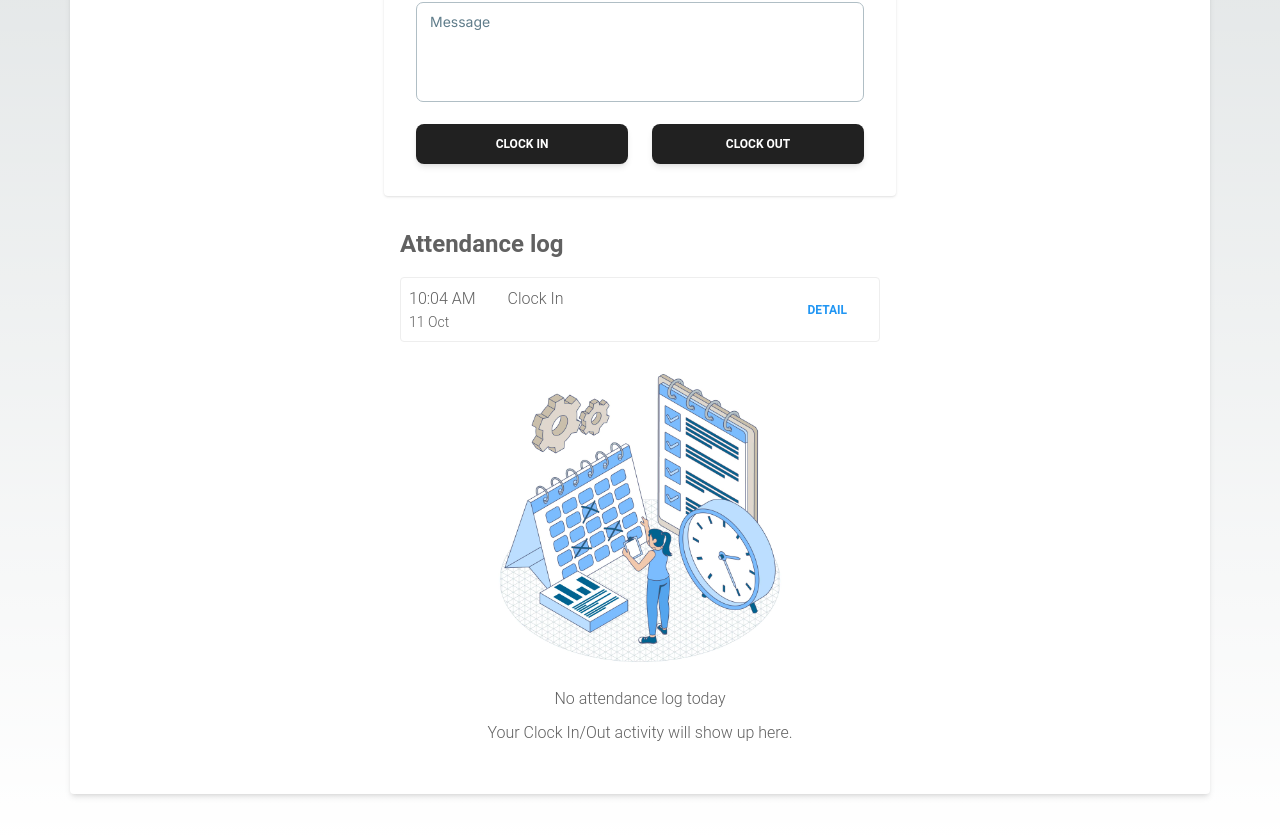
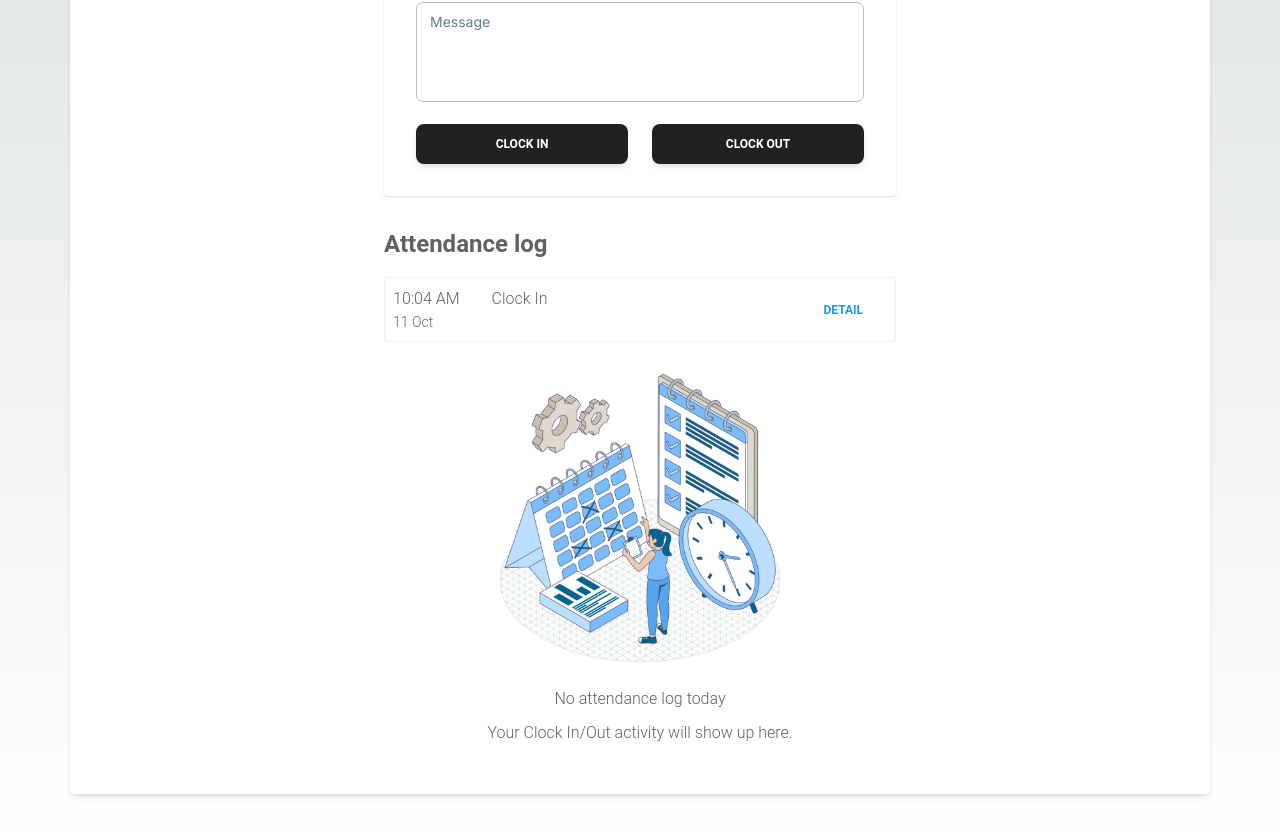
Before and after one commit to kurniaaldi/frontend-hris, a Next.js app: page /live-attendance in a window 1280 px wide. Shown: the part 516-1352 px from the top of the page. Built offline with nearby package versions, Linux system fonts and the light colour scheme.

Commit message:
add link to dashboard

```diff
--- a/src/app/live-attendance/page.tsx
+++ b/src/app/live-attendance/page.tsx
@@ -44,7 +44,7 @@ const Page = () => (
           </div>
         </div>
       </Card>
-      <div className="w-full max-w-lg rounded flex items-start justify-start flex-col gap-4 p-4">
+      <div className="w-full max-w-lg rounded flex items-start justify-start flex-col gap-4 py-4">
         <Typography variant="h4">Attendance log</Typography>
         <div className="flex items-center justify-between w-full border p-2 rounded">
           <div className="flex items-start justify-start gap-8">
--- a/src/components/layout/index.tsx
+++ b/src/components/layout/index.tsx
@@ -18,6 +18,7 @@ import {
   MenuItem,
   MenuList,
 } from "@material-tailwind/react";
+import Link from "next/link";
 import React from "react";
 
 const profileMenuItems = [
@@ -121,9 +122,9 @@ const HiLayout = ({ children }: { children: React.ReactNode }) => {
         color="blue-gray"
         className="flex items-center rounded-full"
       >
-        <a href="#" className="flex items-center">
+        <Link href="/dashboard" className="flex items-center">
           Dashboard
-        </a>
+        </Link>
       </Button>
       <Button
         variant="text"
```
